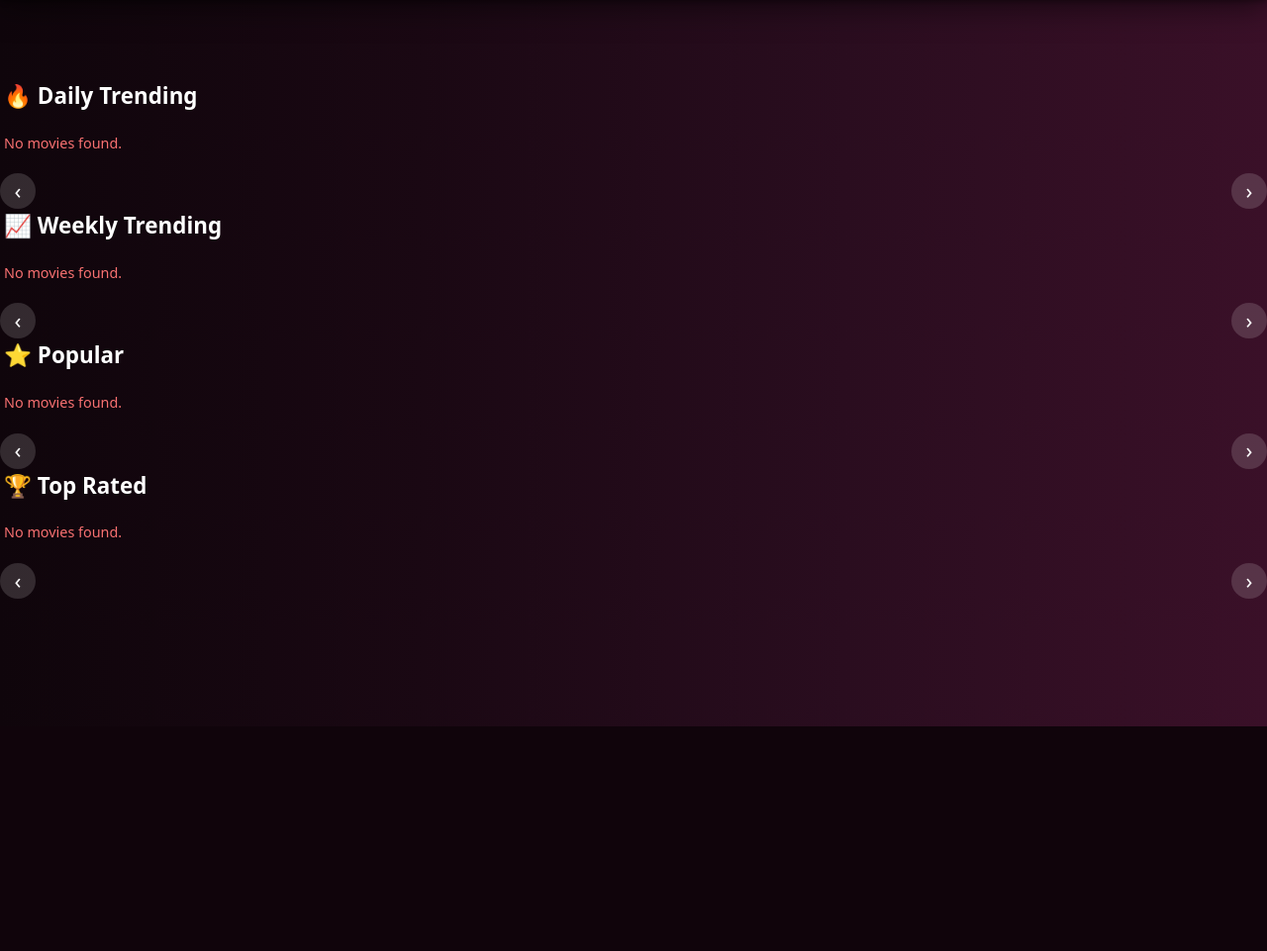
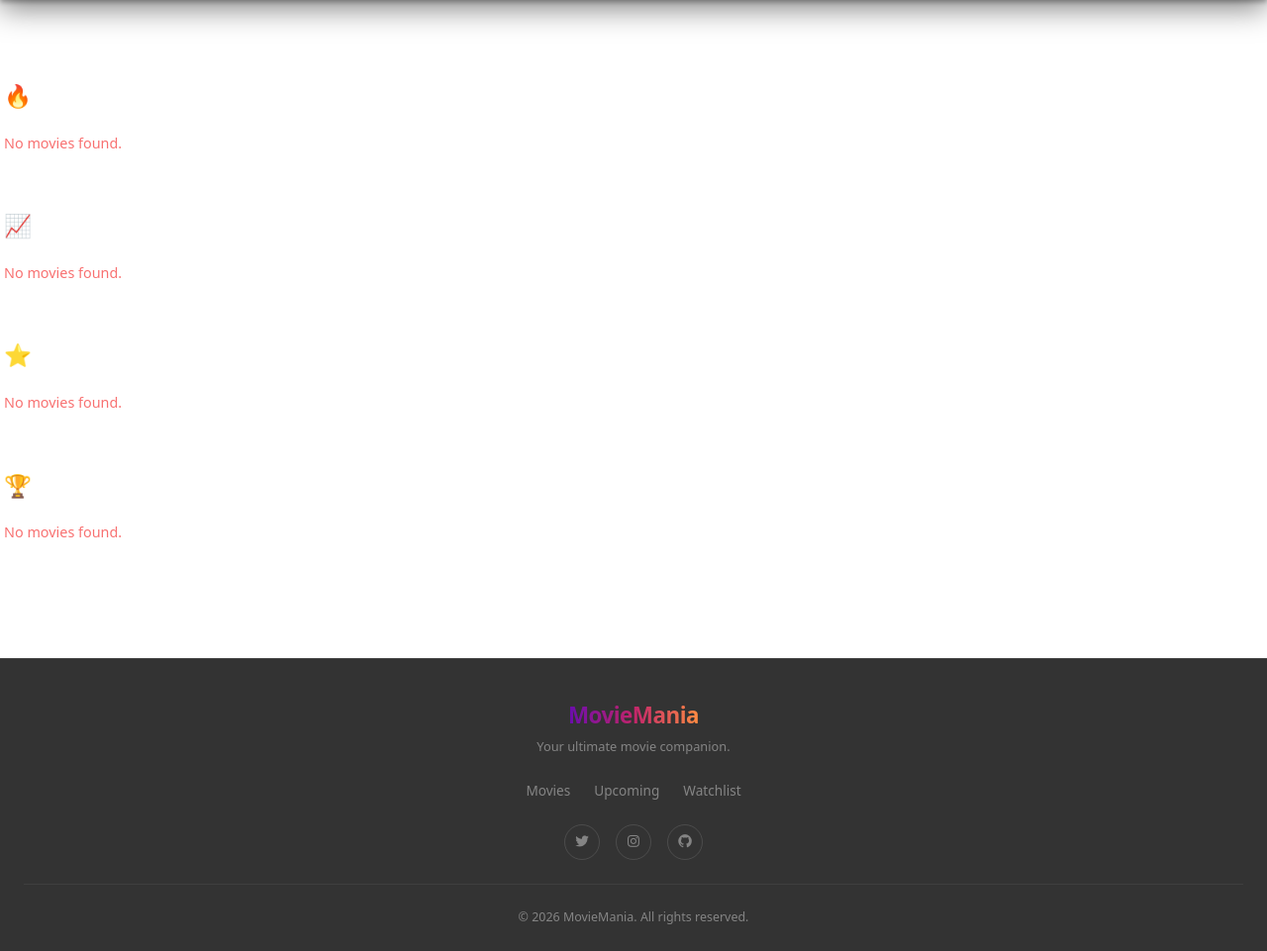
Before and after one commit to doha-fathy/movie-tracker, a PHP site: page / in a window 1280 px wide. Shown: the part 66-1027 px from the top of the page at 99% size. Before the commit the page ends 800 px from the top, so only its background shows below. Run offline with PHP 8.4, Linux system fonts and the light colour scheme; data that the repository does not hold is empty; some libraries are stand-ins or nearby versions.

Commit message:
adding footer

```diff
--- a/footer.php
+++ b/footer.php
@@ -0,0 +1,116 @@
+<?php
+// footer.php
+?>
+
+<footer style="
+background: rgba(0,0,0,0.8);
+    margin-top: 60px;
+    border-top: 1px solid rgba(255,255,255,0.08);
+    padding: 40px 24px 24px;
+    color: rgba(255,255,255,0.4);
+    font-family: ui-sans-serif, system-ui, sans-serif;
+">
+    <div style="
+        max-width: 1400px;
+        margin: 0 auto;
+        display: flex;
+        flex-direction: column;
+        align-items: center;
+        gap: 24px;
+    ">
+
+        <!-- Logo & Tagline -->
+        <div style="text-align: center;">
+            <span style="
+                font-size: 1.4rem;
+                font-weight: 800;
+                background: linear-gradient(90deg, #6a0dad, #c1246b, #ff8c42);
+                -webkit-background-clip: text;
+                -webkit-text-fill-color: transparent;
+                letter-spacing: -0.5px;
+            ">MovieMania</span>
+            <p style="margin: 6px 0 0; font-size: 0.8rem;">Your ultimate movie companion.</p>
+        </div>
+
+        <!-- Links -->
+    <div style="display: flex; gap: 24px; flex-wrap: wrap; justify-content: center;">
+
+        <a href="#" class="footer-link"
+        onclick="navigateTo('movies')"
+        style="color: rgba(255,255,255,0.4); font-size: 0.85rem; text-decoration: none;"
+        onmouseover="this.style.color='#c1246b'"
+        onmouseout="this.style.color='rgba(255,255,255,0.4)'">
+        Movies
+        </a>
+
+        <a href="#" class="footer-link"
+        onclick="navigateTo('upcoming')"
+        style="color: rgba(255,255,255,0.4); font-size: 0.85rem; text-decoration: none;"
+        onmouseover="this.style.color='#c1246b'"
+        onmouseout="this.style.color='rgba(255,255,255,0.4)'">
+        Upcoming
+        </a>
+
+        <a href="#" class="footer-link"
+        onclick="navigateTo('watchlist')"
+        style="color: rgba(255,255,255,0.4); font-size: 0.85rem; text-decoration: none;"
+        onmouseover="this.style.color='#c1246b'"
+        onmouseout="this.style.color='rgba(255,255,255,0.4)'">
+        Watchlist
+        </a>
+
+    </div>
+
+        <!-- Social Icons -->
+        <div style="display: flex; gap: 16px;">
+            <a href="#" style="
+                width: 36px; height: 36px;
+                border-radius: 50%;
+                border: 1px solid rgba(255,255,255,0.12);
+                display: flex; align-items: center; justify-content: center;
+                color: rgba(255,255,255,0.4);
+                text-decoration: none;
+                transition: all 0.2s;
+            "
+            onmouseover="this.style.borderColor='#c1246b'; this.style.color='#c1246b';"
+            onmouseout="this.style.borderColor='rgba(255,255,255,0.12)'; this.style.color='rgba(255,255,255,0.4)';">
+                <i class="fa-brands fa-twitter" style="font-size: 0.85rem;"></i>
+            </a>
+            <a href="#" style="
+                width: 36px; height: 36px;
+                border-radius: 50%;
+                border: 1px solid rgba(255,255,255,0.12);
+                display: flex; align-items: center; justify-content: center;
+                color: rgba(255,255,255,0.4);
+                text-decoration: none;
+                transition: all 0.2s;
+            "
+            onmouseover="this.style.borderColor='#c1246b'; this.style.color='#c1246b';"
+            onmouseout="this.style.borderColor='rgba(255,255,255,0.12)'; this.style.color='rgba(255,255,255,0.4)';">
+                <i class="fa-brands fa-instagram" style="font-size: 0.85rem;"></i>
+            </a>
+            <a href="#" style="
+                width: 36px; height: 36px;
+                border-radius: 50%;
+                border: 1px solid rgba(255,255,255,0.12);
+                display: flex; align-items: center; justify-content: center;
+                color: rgba(255,255,255,0.4);
+                text-decoration: none;
+                transition: all 0.2s;
+            "
+            onmouseover="this.style.borderColor='#c1246b'; this.style.color='#c1246b';"
+            onmouseout="this.style.borderColor='rgba(255,255,255,0.12)'; this.style.color='rgba(255,255,255,0.4)';">
+                <i class="fa-brands fa-github" style="font-size: 0.85rem;"></i>
+            </a>
+        </div>
+
+        <!-- Divider -->
+        <div style="width: 100%; height: 1px; background: rgba(255,255,255,0.06);"></div>
+
+        <!-- Copyright -->
+        <p style="font-size: 0.78rem; margin: 0;">
+            © <?php echo date('Y'); ?> MovieMania. All rights reserved.
+        </p>
+
+    </div>
+</footer>
--- a/index.php
+++ b/index.php
@@ -2,7 +2,7 @@
 require_once 'header.php';
 ?>
 <!DOCTYPE html>
-<html lang="en" class="bg-[linear-gradient(to_right,#0f050b,#1a0813,#2a0d1f,#3a1028)]">
+<html class="background">
 
 <head>
     <meta charset="UTF-8">
@@ -21,8 +21,6 @@
 
     <main id="app"></main>
 
-    <footer></footer>
-
     <script src="Scripts/API_Ops.js"></script>
     <script src="Scripts/Auth.js"></script>
     <script src="Scripts/Movies.js"></script>
@@ -33,4 +31,6 @@
     <script src="Scripts/App.js"></script>
 </body>
 
+<?php require_once 'footer.php';  ?>
+
 </html>
```
